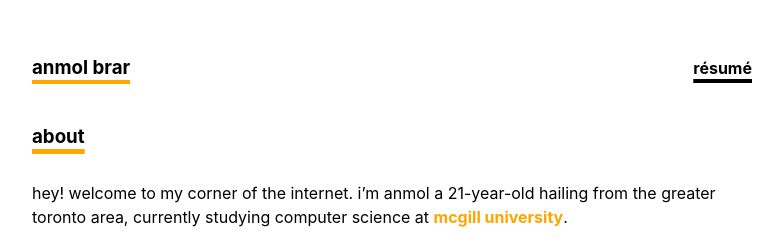
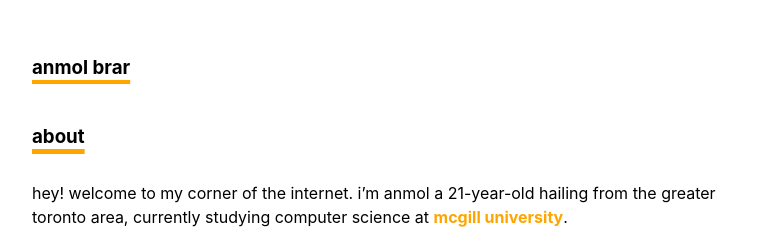
Before and after one commit to brarsanmol/brarsanmol.github.io, a Jekyll site: the page built from index.markdown, in a window 1280 px wide. Shown: the top 244 px of the page, without its empty margins (248-1031 px from the left). Built offline with Jekyll 4.4.1, drawn with Linux system fonts in a browser that asks for light colours.

Commit message:
❄️ remove resume

```diff
--- a/_includes/header.html
+++ b/_includes/header.html
@@ -10,10 +10,6 @@
             <li>
                 <a href="/">return to home</a>
             </li>
-            {% else %}
-            <li>
-                <a href="/assets/Anmol_Brar_Resume.pdf">résumé</a>
-            </li>
             {% endif %}
         </ul>
     </nav>
```
